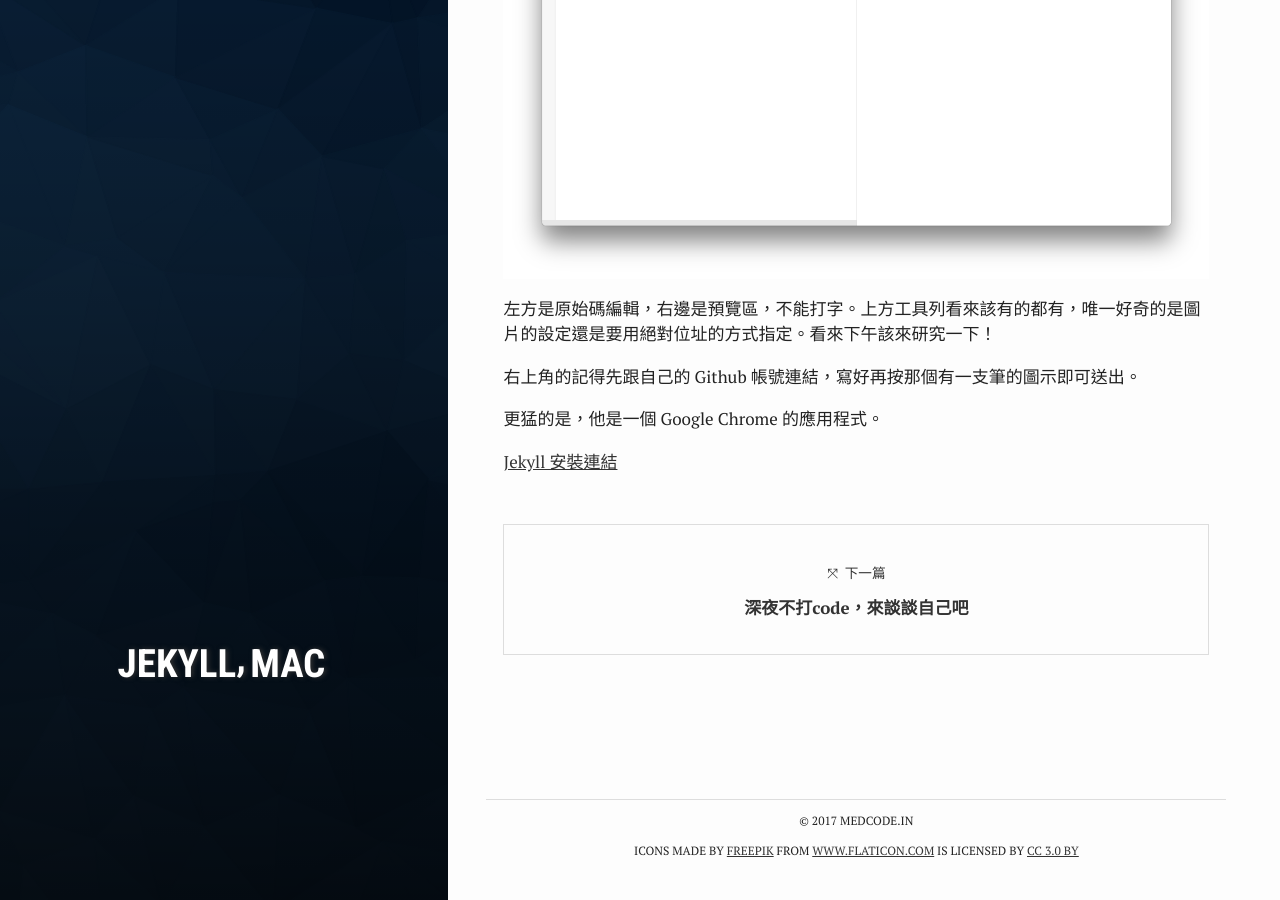
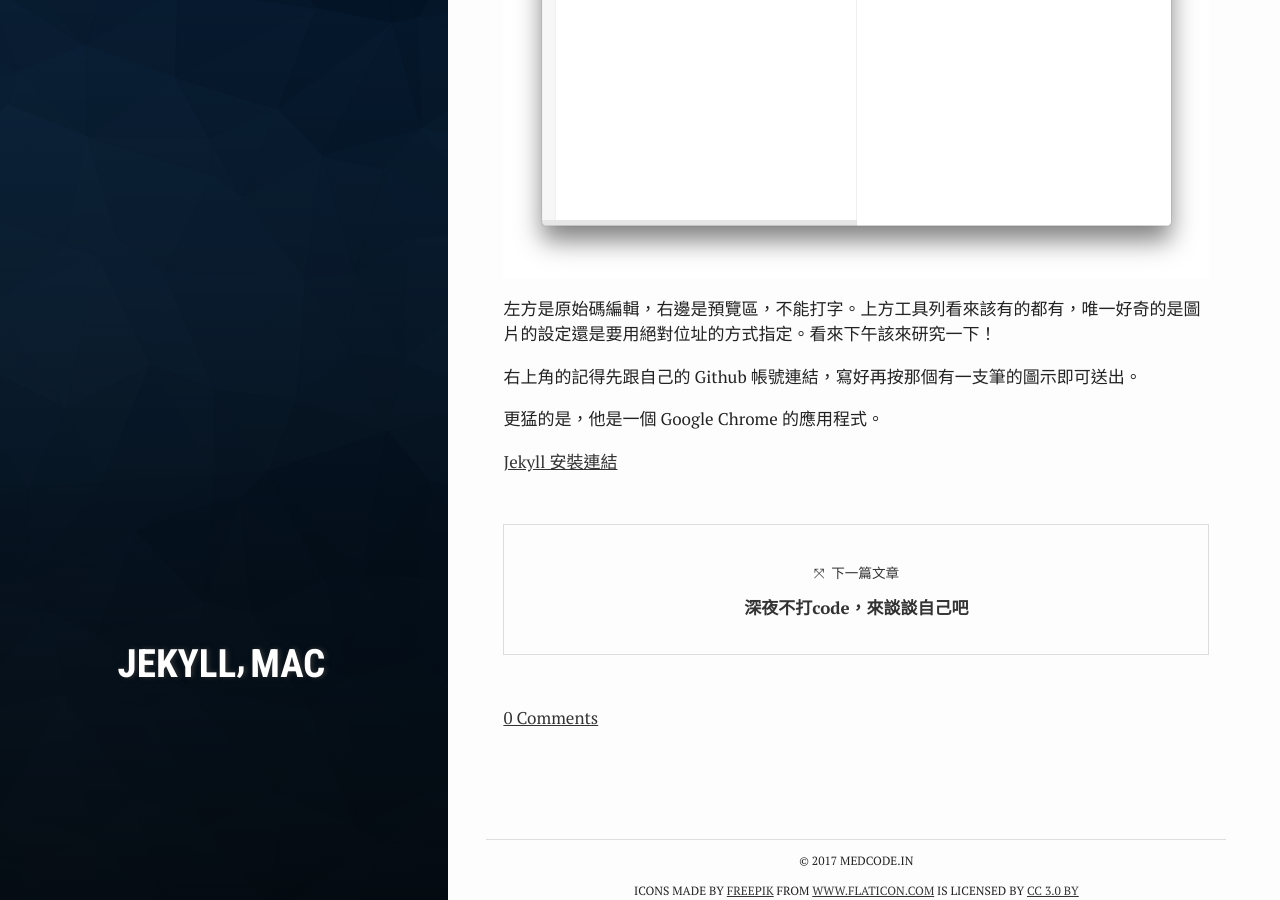
Before and after one commit to nps798/nps798.github.io, a Jekyll site: the page built from _posts/2016-10-26-Jekyll Editor - 免費的 jekyll x github 編輯器.md, in a window 1280 px wide and 900 px high, scrolled down 619 px. Built offline with Jekyll 4.4.1, drawn with Linux system fonts in a browser that asks for light colours; comment, search, counter and statistics services are not loaded.

Commit message:
add disqus comments

```diff
--- a/_layouts/post.html
+++ b/_layouts/post.html
@@ -22,17 +22,17 @@
 
     {% if page.next.url %}
       <a class="link-to-post" href="{{ page.next.url }}">
-        <span class="link-to-post__next">&#10535; &nbsp;下一篇</span>
+        <span class="link-to-post__next">&#10535; &nbsp;下一篇文章</span>
         <span class="link-to-post__title">{{ page.next.title }}</span>
       </a>
     {% elsif page.previous.url %}
       <a class="link-to-post" href="{{ page.previous.url }}">
-        <span class="link-to-post__prev">&#10535; &nbsp;上一篇</span>
+        <span class="link-to-post__prev">&#10535; &nbsp;上一篇文章</span>
         <span class="link-to-post__title">{{ page.previous.title }}</span>
       </a>
     {% endif %}
 
-    {% if page.comments %}
+
       <a href="{{ page.url }}#disqus_thread">0 Comments</a>
       <div id="disqus_thread"></div>
       <script>
@@ -54,7 +54,7 @@
       })();
       </script>
       <noscript>Please enable JavaScript to view the <a href="https://disqus.com/?ref_noscript">comments powered by Disqus.</a></noscript>
-    {% endif %}
+
 
 
   </div>
```
Also changed, not shown: other parts of _layouts/post.html (+1 -1 lines).
